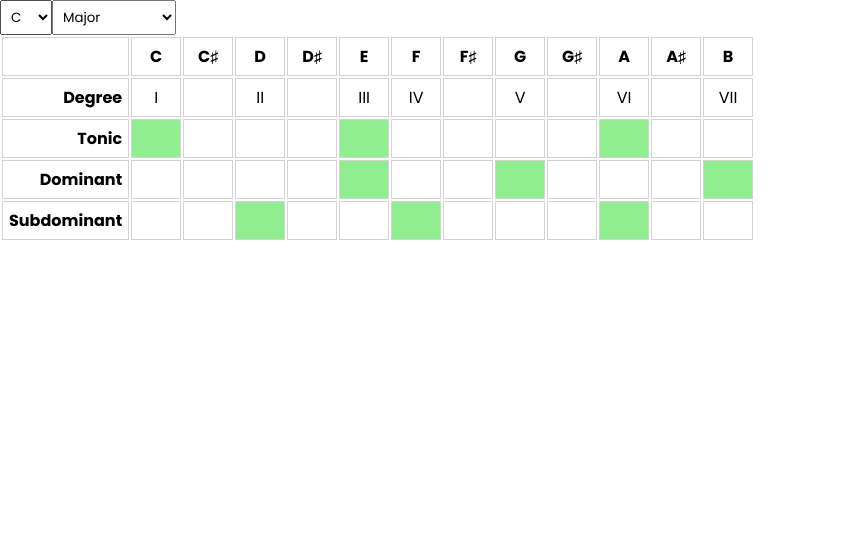
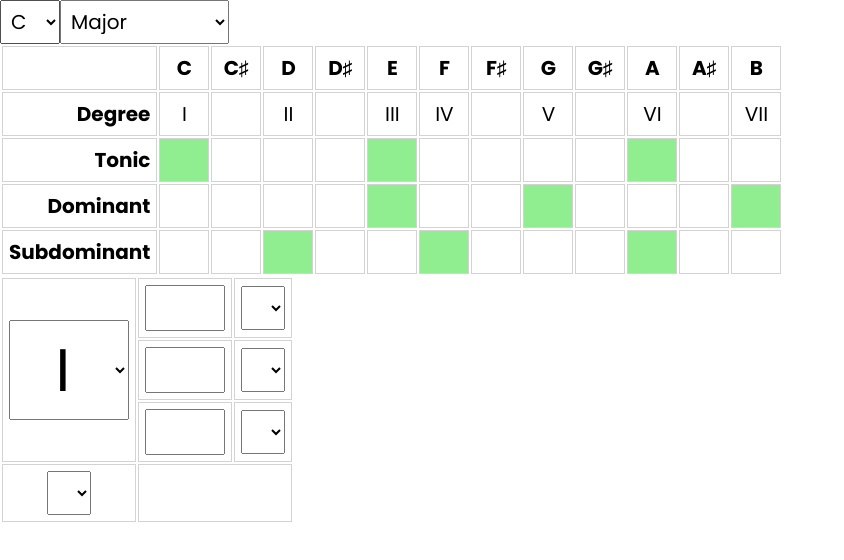
Before and after one commit to bence-toth/tonality-modality-cheat-sheet, a React (Create React App) app: page / in a window 1280 px wide. Shown: the top 560 px of the page, without its empty margins (0-844 px from the left). Built offline with nearby package versions, Linux system fonts and the light colour scheme; the HTML template or start-up script is replaced by a standard one.

Commit message:
Added chord notation skeleton

```diff
--- a/src/App.css
+++ b/src/App.css
@@ -1,9 +1,7 @@
-input[type="number"] {
-  width: 40px;
-}
-
 input, select {
   padding: 6px;
+  font-family: inherit;
+  font-size: inherit;
 }
 
 td, th {
@@ -21,11 +19,13 @@ td.highlighted {
   background-color: lightgreen;
 }
 
-/*
 select.big {
   height: 100%;
   min-width: 120px;
   font-size: 3rem;
   text-align: center;
 }
-*/
+
+input[type="number"] {
+  width: 80px;
+}
--- a/src/App.js
+++ b/src/App.js
@@ -174,19 +174,20 @@ const App = () => {
           </tbody>
         </table>
       </div>
-      {/* <div>
+      <div>
         <table>
           <tbody>
             <tr>
               <td rowSpan="3">
                 <select className="big">
-                  <option>I</option>
-                  <option>II</option>
-                  <option>III</option>
-                  <option>IV</option>
-                  <option>V</option>
-                  <option>VI</option>
-                  <option>VII</option>
+                  {[1, 2, 3, 4, 5, 6, 7].map(number => (
+                    <option
+                      key={number}
+                      value={number}
+                    >
+                      {getRomanNumeral(number)}
+                    </option>
+                  ))}
                 </select>
               </td>
               <td>
@@ -240,7 +241,7 @@ const App = () => {
             </tr>
           </tbody>
         </table>
-      </div> */}
+      </div>
     </>
   );
 }
--- a/src/index.css
+++ b/src/index.css
@@ -4,6 +4,10 @@
   margin: 0;
   padding: 0;
   box-sizing: border-box;
+}
+
+html {
+  font-size: 20px;
 }
 
 body {
```
